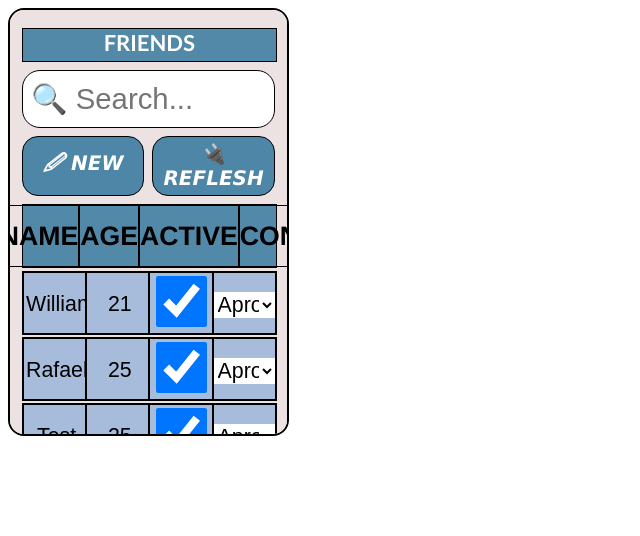
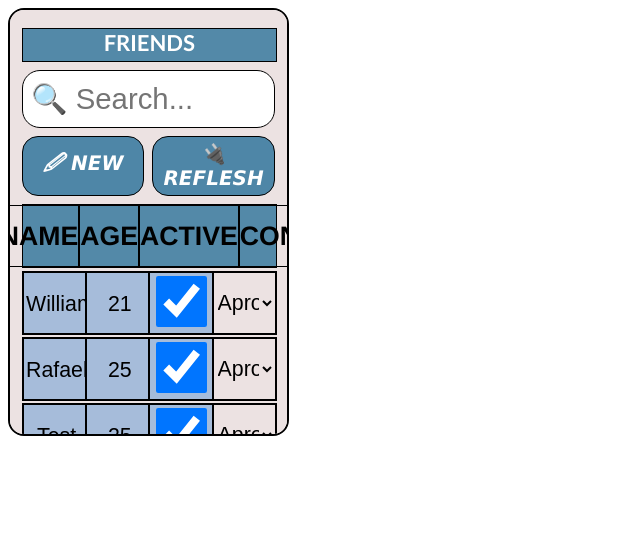
Before and after one commit to WilliamJardim/javascript-grid, a plain HTML site: page examples/browser/index.html in a window 1280 px wide. Shown: the whole page, without its empty margins (0-640 px from the left). Drawn offline with Linux system fonts and the light colour scheme.

Commit message:
Ajuste estilo escolhas de texto

```diff
--- a/src/WGrid.css
+++ b/src/WGrid.css
@@ -88,7 +88,7 @@
 .select-coluna-editavel{
     width: 100%;
     height: 100%;
-    background-color:white;
+    background-color:var(--cor-fundo-grid);
     border: none;
     font-size: 16pt;
     text-align: center;
--- a/src/WGrid.js
+++ b/src/WGrid.js
@@ -247,8 +247,13 @@ window.WGrid.WGrid = class{
                                                              :
                                                              //Se for uma escolha de texto
                                                              (statusColuna || {}).typeof == 'text-choice'
-                                                             ? `<div id='input-coluna${i}-linha${idLinha}-grid-${this.idElementoPai}'>
-                                                                    <select id='${nomeColunaAtual}'
+                                                             ? `<div id='input-coluna${i}-linha${idLinha}-grid-${this.idElementoPai}'
+                                                                     class='select-coluna-editavel'
+                                                                     _linha=${idLinha}
+                                                                    _coluna=${i}
+                                                                    _grid=${this.idElementoPai}
+                                                                >
+                                                                    <select id='select-${nomeColunaAtual}'
                                                                             class='select-coluna-editavel'
                                                                             _linha=${idLinha}
                                                                             _coluna=${i}
```
